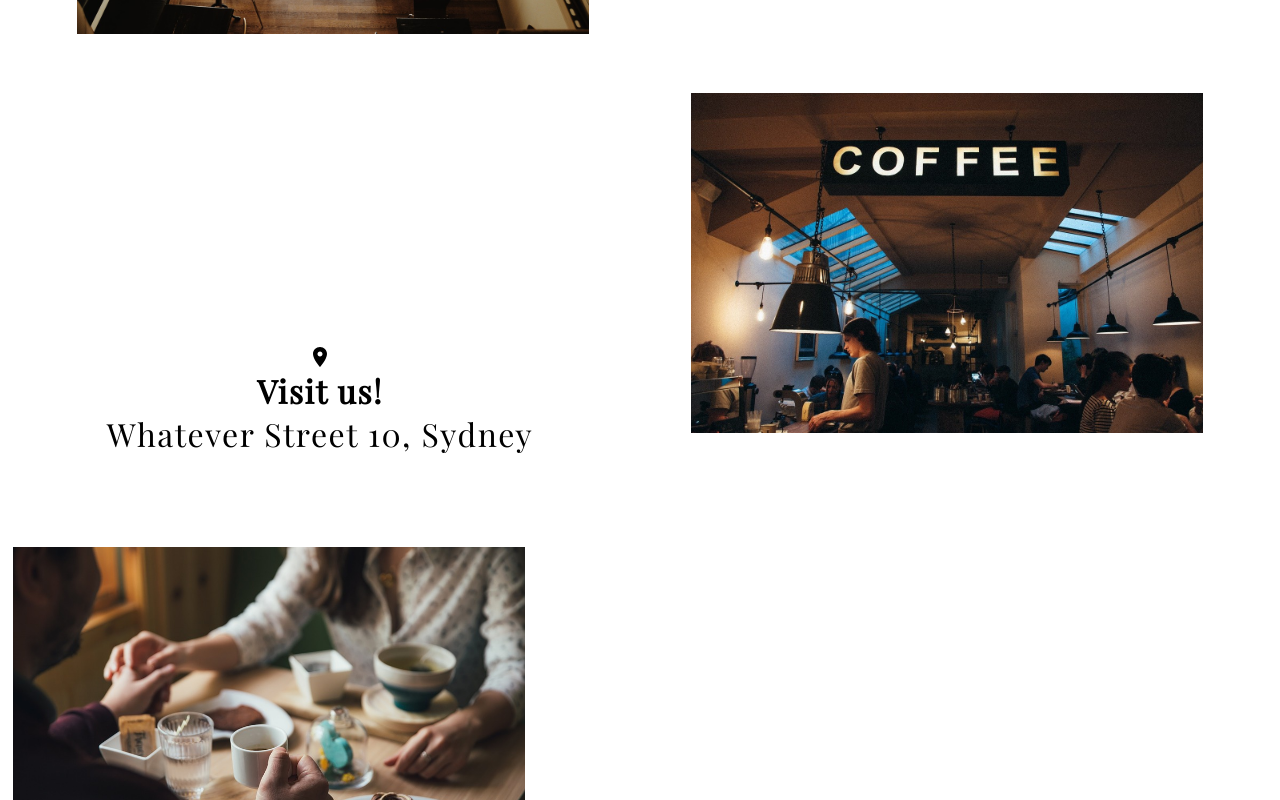
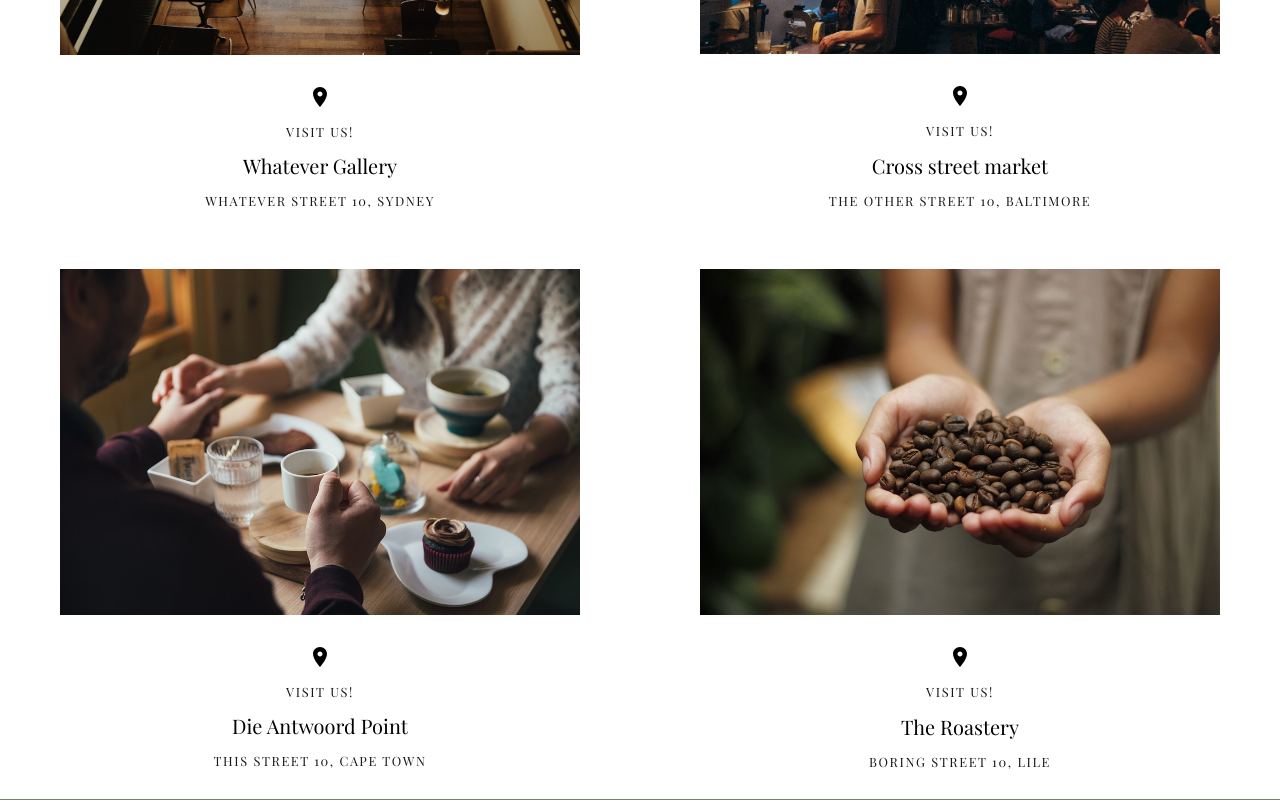
Before and after one commit to jo-szefer/coffee-shop, a React (Create React App) app in the folder frontend/: page /contact in a window 1280 px wide. Shown: the part 880-1680 px from the top of the page. Built offline with nearby package versions, Linux system fonts and the light colour scheme.

Commit message:
add locations

```diff
--- a/frontend/src/components/Contact/ContactForm.jsx
+++ b/frontend/src/components/Contact/ContactForm.jsx
@@ -1,14 +1,15 @@
 import React from "react";
 import styled from "styled-components";
-import RoomIcon from "@material-ui/icons/Room";
 
-import contact1JPG from "../../images/contact1.jpg";
-import contact2JPG from "../../images/contact2.jpg";
-import contact3JPG from "../../images/contact3.jpg";
-import contact4JPG from "../../images/contact4.jpg";
+import { Location } from "./Location";
 
-const FormWrapper = styled.div`
-  height: 150vh;
+const Title = styled.div`
+  text-align: center;
+  font-family: "Playfair Display", sans-serif;
+  letter-spacing: 1px;
+  font-size: 1.5em;
+  margin-top: 30px;
+  opacity: 0.9;
 `;
 
 const Form = styled.form`
@@ -22,8 +23,8 @@ const Form = styled.form`
 const FormField = styled.div`
   display: flex;
   flex-direction: column;
-
   input {
+    outline: none;
     display: flex;
     flex: 1;
     width: 100%;
@@ -38,6 +39,7 @@ const FormField = styled.div`
     border-style: solid;
   }
   textarea {
+    outline: none;
     box-shadow: -2px 4px 15px 5px #a0a0a0;
     z-index: 1;
     background-color: white;
@@ -54,6 +56,7 @@ const FormField = styled.div`
   }
 `;
 const StyledSubmitBtn = styled.button`
+  outline: none;
   cursor: pointer;
   padding: 10px;
   display: inline-block;
@@ -79,56 +82,10 @@ const StyledSubmitBtn = styled.button`
   }
 `;
 
-const Image1 = styled.img`
-  width: 40%;
-  position: absolute;
-  top: 70%;
-  left: 5%;
-  margin: 1vw;
-`;
-const Image2 = styled.img`
-  width: 40%;
-  position: absolute;
-  top: 120%;
-  right: 5%;
-  margin: 1vw;
-`;
-const Image3 = styled.img`
-  width: 40%;
-  margin: 1vw;
-`;
-const Colorful = styled.div`
-  width: 40%;
-  height: 40%;
-  position: absolute;
-  top: 140%;
-  left: 5%;
-  display: flex;
-  justify-content: center;
-  align-items: center;
-  flex-direction: column;
-  h1 {
-    font-family: "Playfair Display", serif;
-    letter-spacing: 1.5px;
-  }
-  span {
-    font-family: "Playfair Display", serif;
-    letter-spacing: 1.5px;
-    font-size: 2em;
-  }
-`;
-const Image4 = styled.img`
-  position: absolute;
-  top: 50%;
-  width: 40%;
-  margin: 1vw;
-  right: 0;
-`;
-
 export const ContactForm = () => {
   return (
     <>
-      <FormWrapper>
+      <Title>let's talk</Title>
       <Form>
         <FormField>
           <input
@@ -147,18 +104,16 @@ export const ContactForm = () => {
             required
           />
         </FormField>
-          <StyledSubmitBtn type="submit">Send</StyledSubmitBtn>
+        <StyledSubmitBtn
+          type="submit"
+          onClick={() => {
+            alert("This feature will be added soon");
+          }}
+        >
+          Send
+        </StyledSubmitBtn>
       </Form>
-      </FormWrapper>
-      <Image1 src={contact1JPG} alt="" />
-      <Image2 src={contact2JPG} alt="" />
-      <Colorful>
-        <RoomIcon />
-        <h1>Visit us!</h1>
-        <span> Whatever Street 10, Sydney </span>
-      </Colorful>
-      <Image3 src={contact3JPG} alt="" />
-      <Image4 src={contact4JPG} alt="" />
+      <Location />
     </>
   );
 };
--- /dev/null
+++ b/frontend/src/components/Contact/Location.jsx
@@ -0,0 +1,87 @@
+import React from "react";
+import styled from "styled-components";
+import RoomIcon from "@material-ui/icons/Room";
+
+import contact1JPG from "../../images/contact1.jpg";
+import contact2JPG from "../../images/contact2.jpg";
+import contact3JPG from "../../images/contact3.jpg";
+import contact4JPG from "../../images/contact4.jpg";
+
+const locations = [
+  {
+    name: "Whatever Gallery",
+    img: contact1JPG,
+    address: "Whatever Street 10, Sydney",
+  },
+  {
+    name: "Cross street market",
+    img: contact2JPG,
+    address: "The other Street 10, Baltimore",
+  },
+  {
+    name: "Die Antwoord Point",
+    img: contact3JPG,
+    address: "This Street 10, Cape Town",
+  },
+  {
+    name: "The Roastery",
+    img: contact4JPG,
+    address: "Boring Street 10, Lile",
+  },
+];
+
+const LocationsWrapper = styled.div`
+  display: flex;
+  flex-direction: row;
+  flex-wrap: wrap;
+  justify-content: center;
+  align-items: center;
+`;
+const Colorful = styled.div`
+  display: flex;
+  justify-content: center;
+  align-items: center;
+  flex-direction: column;
+  width: 50%;
+  img {
+    width: 100%;
+    padding: 60px 60px 30px;
+  }
+  p {
+    font-family: "Playfair Display", serif;
+    text-transform: uppercase;
+    text-decoration: none;
+    letter-spacing: 0.1rem;
+    font-size: 0.8rem;
+    opacity: 0.9;
+    font-weight: 500;
+    line-height: 1.2;
+    margin-top: 15px;
+  }
+  h2 {
+    font-family: "Playfair Display", serif;
+    font-size: 1.25rem;
+    font-weight: 500;
+    margin-top: 15px;
+    line-height: 1.2;
+  }
+  @media (max-width: 1024px) {
+    flex-direction: column;
+    width: 100%;
+  }
+`;
+export const Location = () => {
+  return (
+    <LocationsWrapper>
+      {locations.map((location) => (
+        <Colorful>
+          <img src={location.img} alt="cafe location" />
+          <RoomIcon />
+          <p>Visit us!</p>
+          <h2>{location.name}</h2>
+          <p>{location.address}</p>
+        </Colorful>
+      ))}
+    </LocationsWrapper>
+  );
+};
```
Lines whose indentation alone changed are shown as unchanged.
